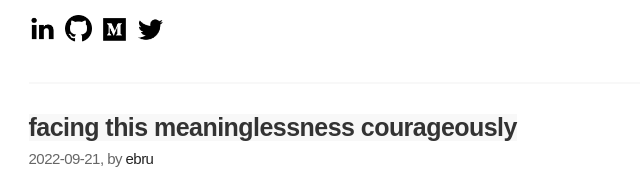
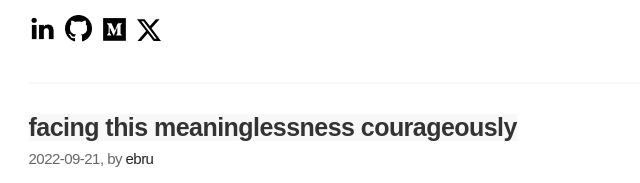
Before and after one commit to ebru/ebrukaya.me, a Gatsby site: page / in a window 1280 px wide. Shown: the part 457-640 px from the top of the page, 246-886 px from the left. Built offline with nearby package versions, Linux system fonts and the light colour scheme; Gatsby itself is replaced by a stand-in of ours; some packages are replaced by stand-ins of ours; a web font is replaced by a local one.

Commit message:
twitter icon update

```diff
--- a/package.json
+++ b/package.json
@@ -31,6 +31,7 @@
     "react": "18.2.0",
     "react-dom": "18.2.0",
     "react-helmet": "6.1.0",
+    "react-icons": "5.3.0",
     "react-jss": "10.9.2",
     "react-markdown-editor-lite": "1.3.3",
     "regeo-map-chart": "1.5.1",
--- a/src/components/snippet-card/snippet-card.component.jsx
+++ b/src/components/snippet-card/snippet-card.component.jsx
@@ -1,4 +1,5 @@
 import React from 'react'
+import { BsTwitterX } from "react-icons/bs";
 
 import {
 	Title,
@@ -16,7 +17,6 @@ import CustomEmoji from './../custom-emoji/custom-emoji.component'
 import LinkedinLogo from './../../images/social/linkedin.png'
 import GithubLogo from './../../images/social/github.png'
 import MediumLogo from './../../images/social/medium.png'
-import TwitterLogo from './../../images/social/twitter.png'
 import PP from './../../images/pp.png'
 
 const SnippetCard = () => {
@@ -45,10 +45,9 @@ const SnippetCard = () => {
 						targetUrl='https://www.medium.com/@ebrukye'
 						imageSource={MediumLogo}
 						altDescription='medium' />
-					<CustomIcon
-						targetUrl='https://twitter.com/ebrukye'
-						imageSource={TwitterLogo}
-						altDescription='twitter' />
+					<a href="https://x.com/ebrukye" target="_blank">
+						<BsTwitterX style={{ fontSize: 24, marginTop: 2.5, color: '#000' }} />
+					</a>
 				</SocialIcons>
 			</div>
 			<ImageContainer>
```
Also changed, not shown: 1 other file.
